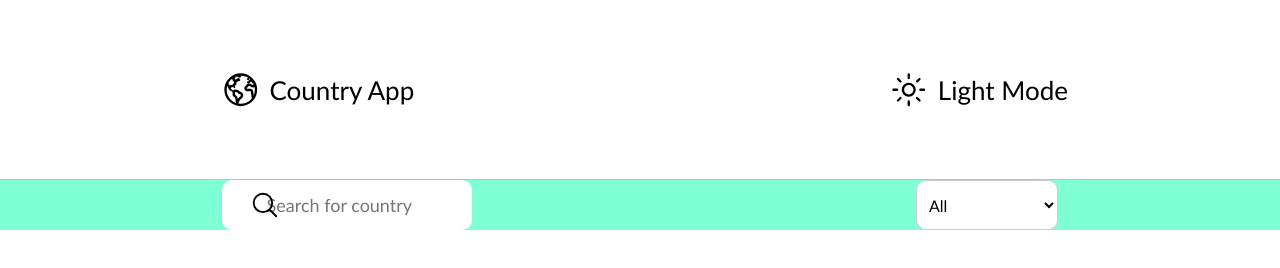
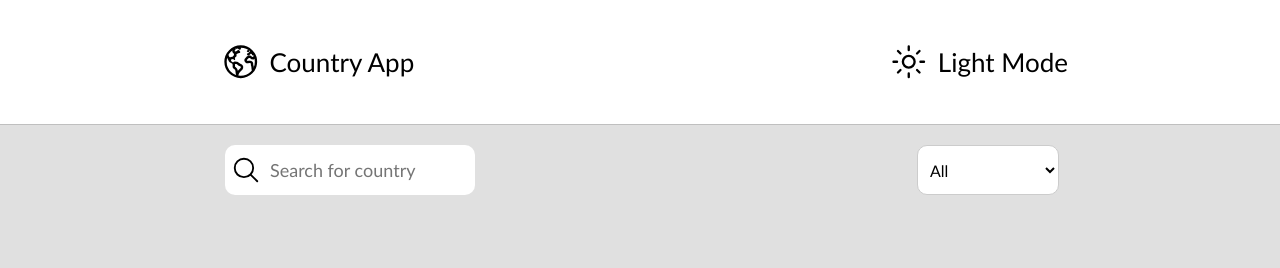
Before and after one commit to sasanedicbn/Country-App, a website built with Vite: page Country-App/index.html in a window 1280 px wide. Built offline with nearby package versions, Linux system fonts and the light colour scheme.

Commit message:
Fix some style in css

```diff
--- a/Country-App/style.css
+++ b/Country-App/style.css
@@ -4,15 +4,20 @@
     box-sizing: border-box;
     font-family:'Gill Sans', 'Gill Sans MT', Calibri, 'Trebuchet MS', sans-serif;
 }
+body{
+    background-color: rgb(224, 224, 224);
+}
+/* HEADER */
 header{
     width: 100%;
-    height: 180px;
+    height: 125px;
     display: flex;
     align-items: center;
     justify-content: center;
     border-bottom: 1px solid rgb(191, 191, 191);
+    background-color: #fff;
 }
-/* HEADER */
+
 .container-header{
     width: 70%;
     height: 80px;
@@ -34,10 +39,20 @@ header{
     font-size: 26px;
 }
 /* MAIN */
+main{
+    width: 85%;
+    height: 800px;
+    margin: 20px auto;
+
+    /* margin: 20px 100px; */
+}
 .search__bar__container{
-    background-color: aquamarine;
     display: flex;
-    justify-content: space-around;
+    justify-content: space-between;
+    padding: 0px 125px;
+}
+.search__bar{
+    position: relative;
 }
 .search__bar input {
     width: 250px;
@@ -45,7 +60,8 @@ header{
     border: none;
     border-radius: 10px;
     font-size: 18px;
-    padding-left: 40px;
+    padding-left: 45px;
+    margin-left: 4px;
 }
 input:focus{
     border: 1px solid rgb(159, 159, 159);
@@ -54,8 +70,7 @@ input:focus{
     width: 30px;
     height: 30px;
     position: absolute;
-    left: 240px;
-    top: 190px;
+    top: 10px;
 }
 
 
```
Also changed, not shown: Country-App/index.html (+1 -1 lines).
